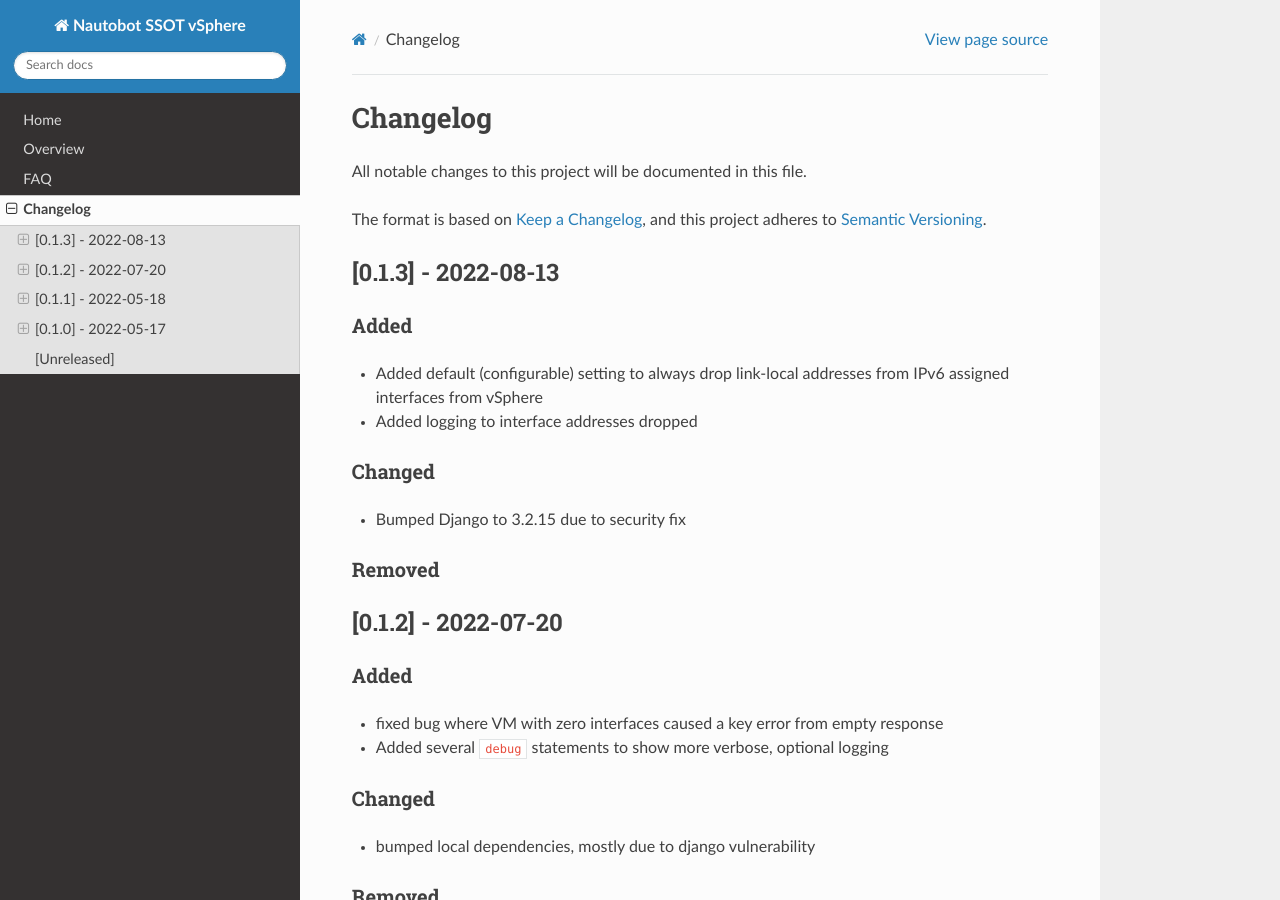
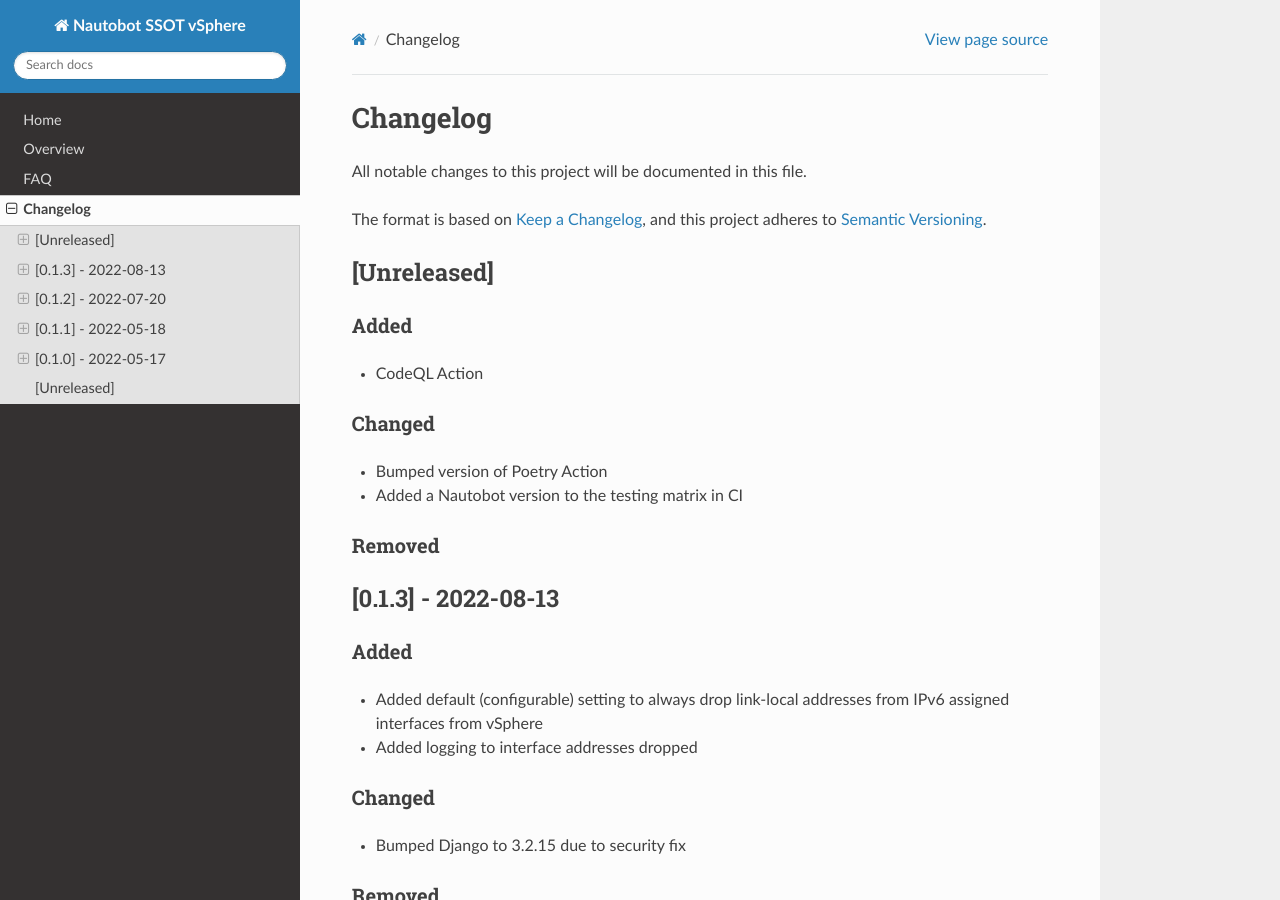
Before and after one commit to h4ndzdatm0ld/nautobot-ssot-vsphere, a Sphinx documentation site: the page built from docs/CHANGELOG.md, in a window 1280 px wide and 900 px high. Built offline with Sphinx 7.4.7 and the Read the Docs theme 2.0.0, drawn with Linux system fonts in a browser that asks for light colours.

Commit message:
Updated changelog

```diff
--- a/docs/CHANGELOG.md
+++ b/docs/CHANGELOG.md
@@ -3,6 +3,19 @@
 All notable changes to this project will be documented in this file.
 
 The format is based on [Keep a Changelog](https://keepachangelog.com/en/1.0.0/), and this project adheres to [Semantic Versioning](https://semver.org/spec/v2.0.0.html).
+
+## [Unreleased]
+
+### Added
+
+- CodeQL Action
+
+### Changed
+
+- Bumped version of Poetry Action
+- Added a Nautobot version to the testing matrix in CI
+
+### Removed
 
 ## [0.1.3] - 2022-08-13
 
```
